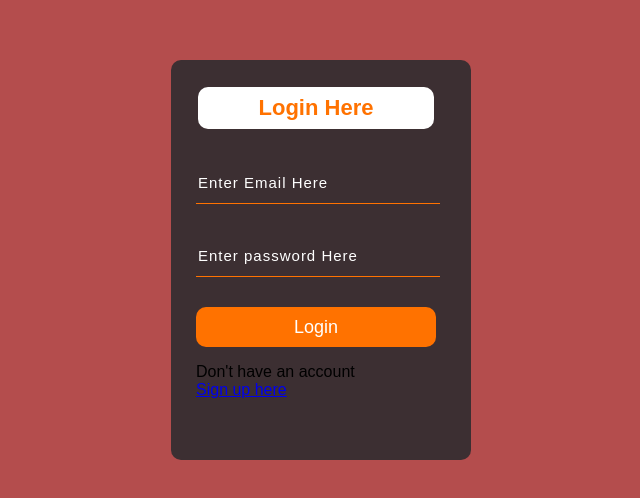
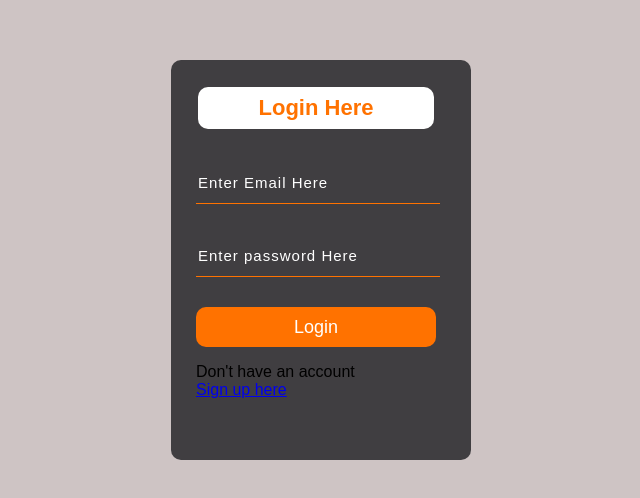
Before and after one commit to Saranraj011/login-form, a website: page index.html in a window 1280 px wide. Shown: the part 148-646 px from the top of the page, without its empty margins (319-959 px from the left). Drawn offline with Linux system fonts and the light colour scheme.

Commit message:
last commit

```diff
--- a/style.css
+++ b/style.css
@@ -5,34 +5,8 @@ body {
     justify-content: center;
     align-items: center;
     height: 100vh;
-    background-color:rgb(180, 77, 77);
+    background-color:rgba(201, 190, 190, 0.897);
 }
-
-/* .login-container {
-    background-color: white;
-    padding: 2em;
-    border-radius: 8px;
-    box-shadow: 0 0 10px rgba(0, 0, 0, 0.1);
-    width: 300px;
-    text-align: center;
-}
-
-input{
-    width: 100%;
-    padding: 0.5em;
-    margin: 0.5em 0;
-    border: 1px solid #ddd;
-    border-radius: 4px;
-}
-
-button {
-    background-color: #28a745;
-    color: white;
-    border: none;
-    padding: 0.5em 1em;
-    cursor: pointer;
-    width: 100%;
-} */
 
 #error-message {
     color: red;
```
